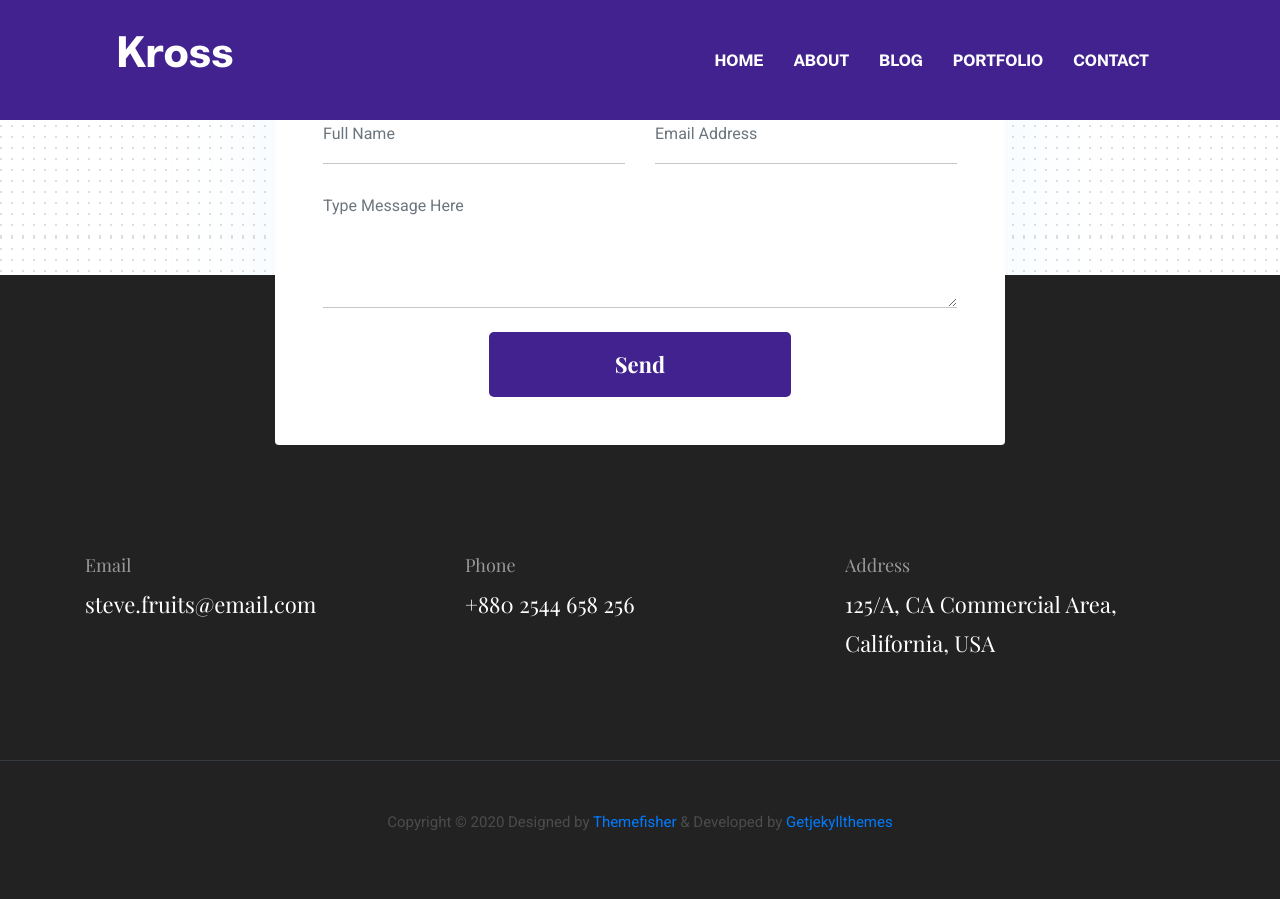
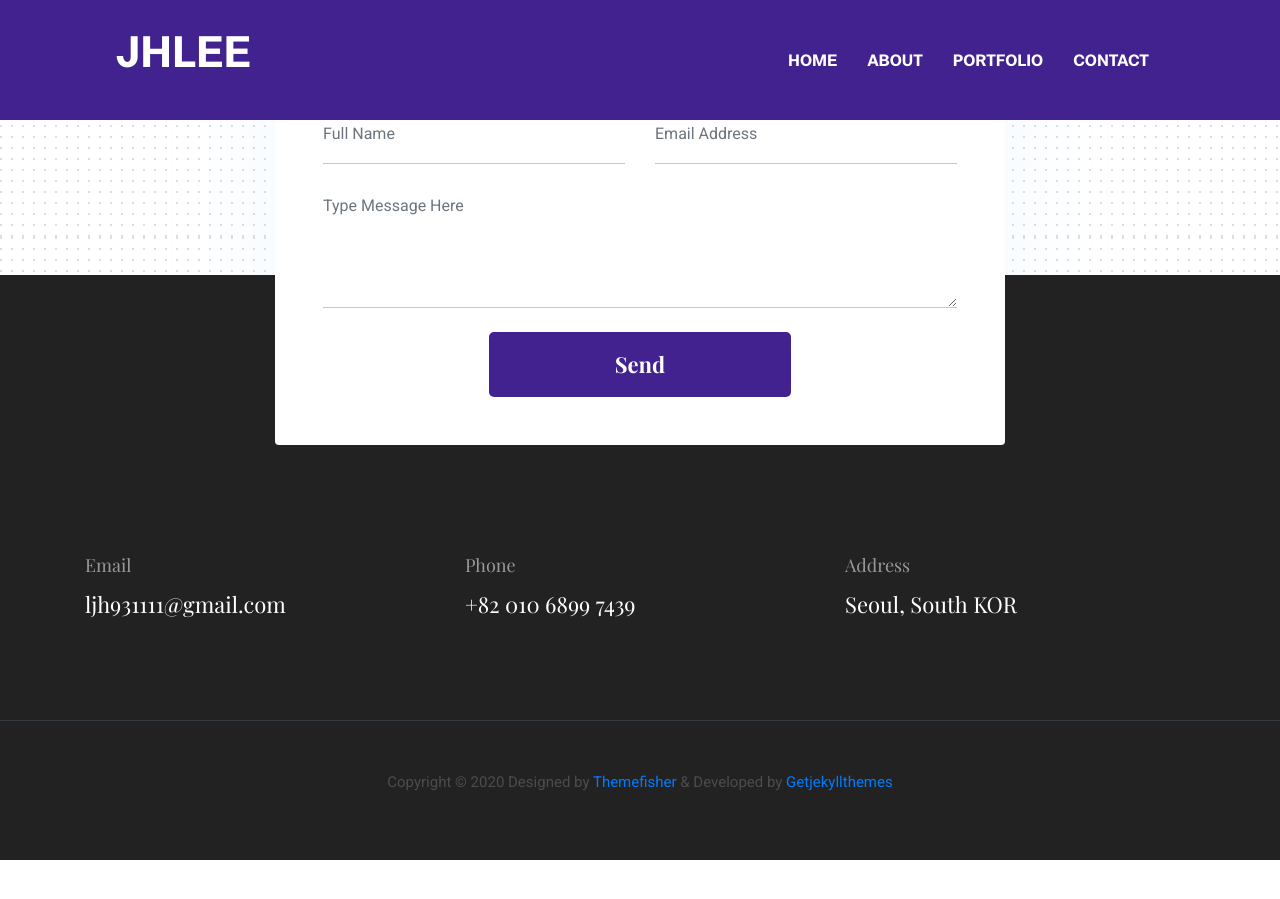
Before and after one commit to JeonghwanLee1/Jeonghwanlee1.github.io, a Jekyll site: the page built from index.html, in a window 1280 px wide and 900 px high, scrolled down 6590 px. Built offline with Jekyll 4.4.1, drawn with Linux system fonts in a browser that asks for light colours; after the commit the page ends 7450 px from its top, so only the background shows below that.

Commit message:
initial commit(main page)

```diff
--- a/_data/settings.yml
+++ b/_data/settings.yml
@@ -1,21 +1,19 @@
 #-------------------------------
 # General Site Settings
 
-title: Kross
+title: JHLEE
 logo:
-author: themefisher
+author:
 description: this is meta description
-email: steve.fruits@email.com
-phone: +880 2544 658 256
-address: 125/A, CA Commercial Area, California, USA
+email: ljh931111@gmail.com
+phone: +82 010 6899 7439
+address: Seoul, South KOR
 copyright: Copyright &copy; 2020 Designed by [Themefisher](https://themefisher.com) & Developed by [Getjekyllthemes](https://getjekyllthemes.com)
 
 menu:
 - {name: About, link: '/about'}
-- {name: Blog, link: '/blog'}
 - {name: Portfolio, link: '/portfolio'}
 - {name: Contact, link: '/contact'}
-
 
 #-------------------------------
 # Google Analytics Section
```
